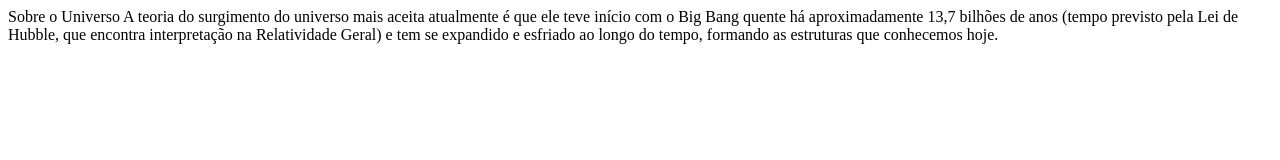
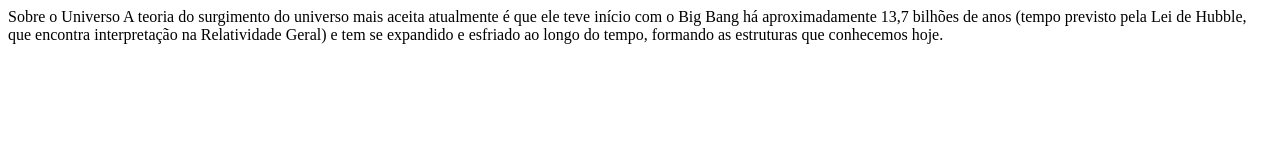
Before and after one commit to Thiagocastrojuchem/Thiago-HTML, a plain HTML site: page index.html in a window 1280 px wide. Drawn offline with Linux system fonts and the light colour scheme.

Commit message:
Update index.html

```diff
--- a/index.html
+++ b/index.html
@@ -9,13 +9,9 @@
     Sobre o Universo
 
     A teoria do surgimento do universo mais aceita atualmente é
-
-    que ele teve início com o Big Bang quente há aproximadamente
-
+    que ele teve início com o Big Bang há aproximadamente
     13,7 bilhões de anos (tempo previsto pela Lei de Hubble,
-
     que encontra interpretação na Relatividade Geral) e tem se
-
     expandido e esfriado ao longo do tempo, formando as estruturas que conhecemos hoje.
 
 </body>
```
